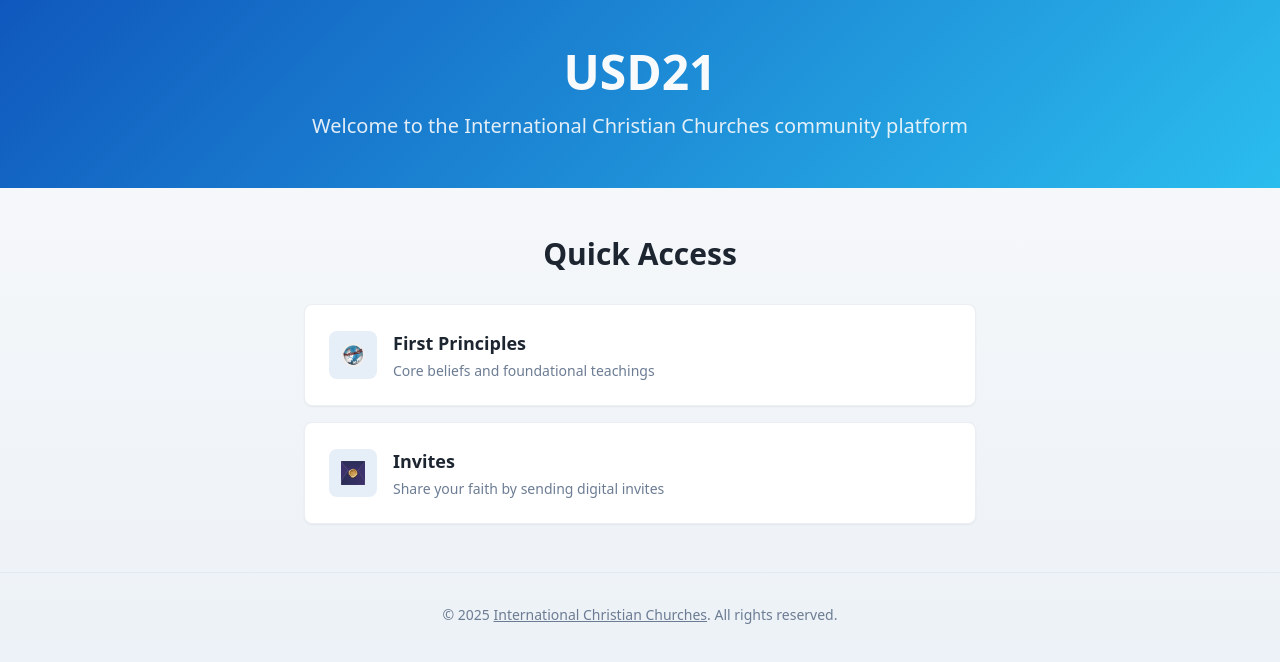
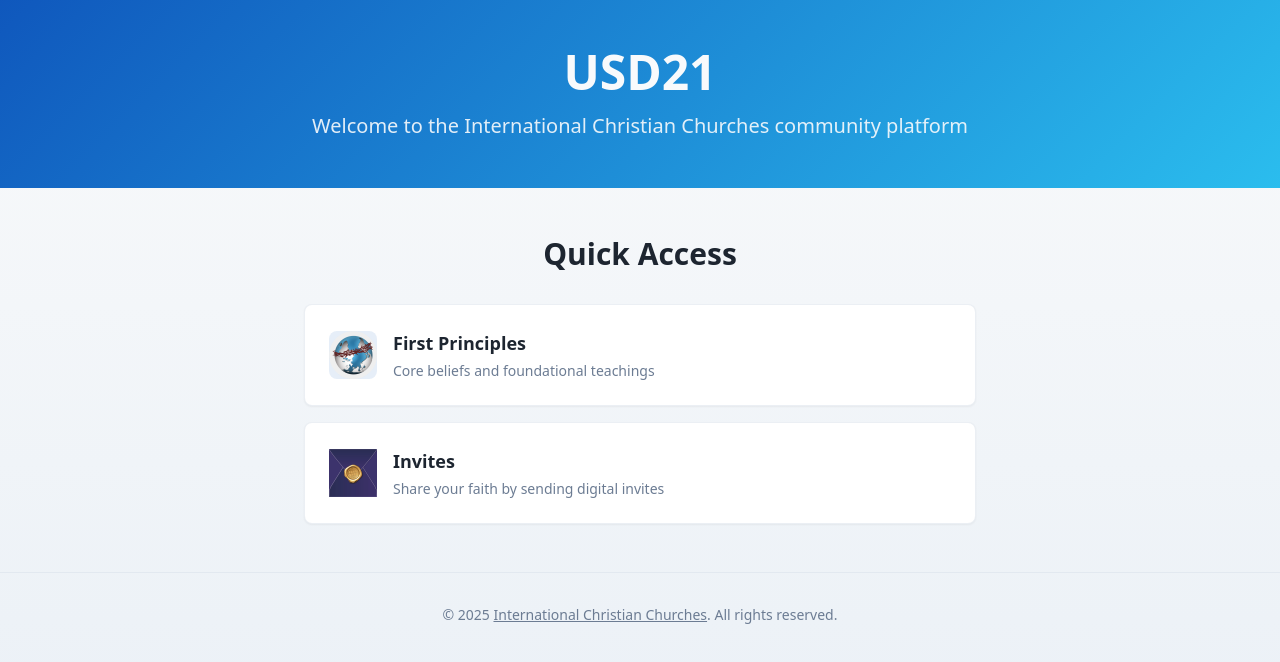
Before and after one commit to jasonmcneill/icc-app, a React (Vite) app: page / in a window 1280 px wide. Shown: the top 662 px of the page. Built offline with nearby package versions, Linux system fonts and the light colour scheme.

Commit message:
Fix icon size and padding
Adjust icon size to fit containers and remove padding.

```diff
--- a/src/components/HomePage.tsx
+++ b/src/components/HomePage.tsx
@@ -52,11 +52,11 @@ const HomePage = () => {
                   }}
                 >
                   <div className="flex items-center w-full">
-                    <div className="bg-primary/10 p-3 rounded-lg mr-4 group-hover:bg-primary/20 transition-colors">
+                    <div className="bg-primary/10 rounded-lg mr-4 group-hover:bg-primary/20 transition-colors">
                       <img
                         src={item.icon}
                         alt={`${item.title} icon`}
-                        className="w-6 h-6"
+                        className="w-8 h-8 md:w-12 md:h-12"
                       />
                     </div>
                     <div className="flex-1">
```
